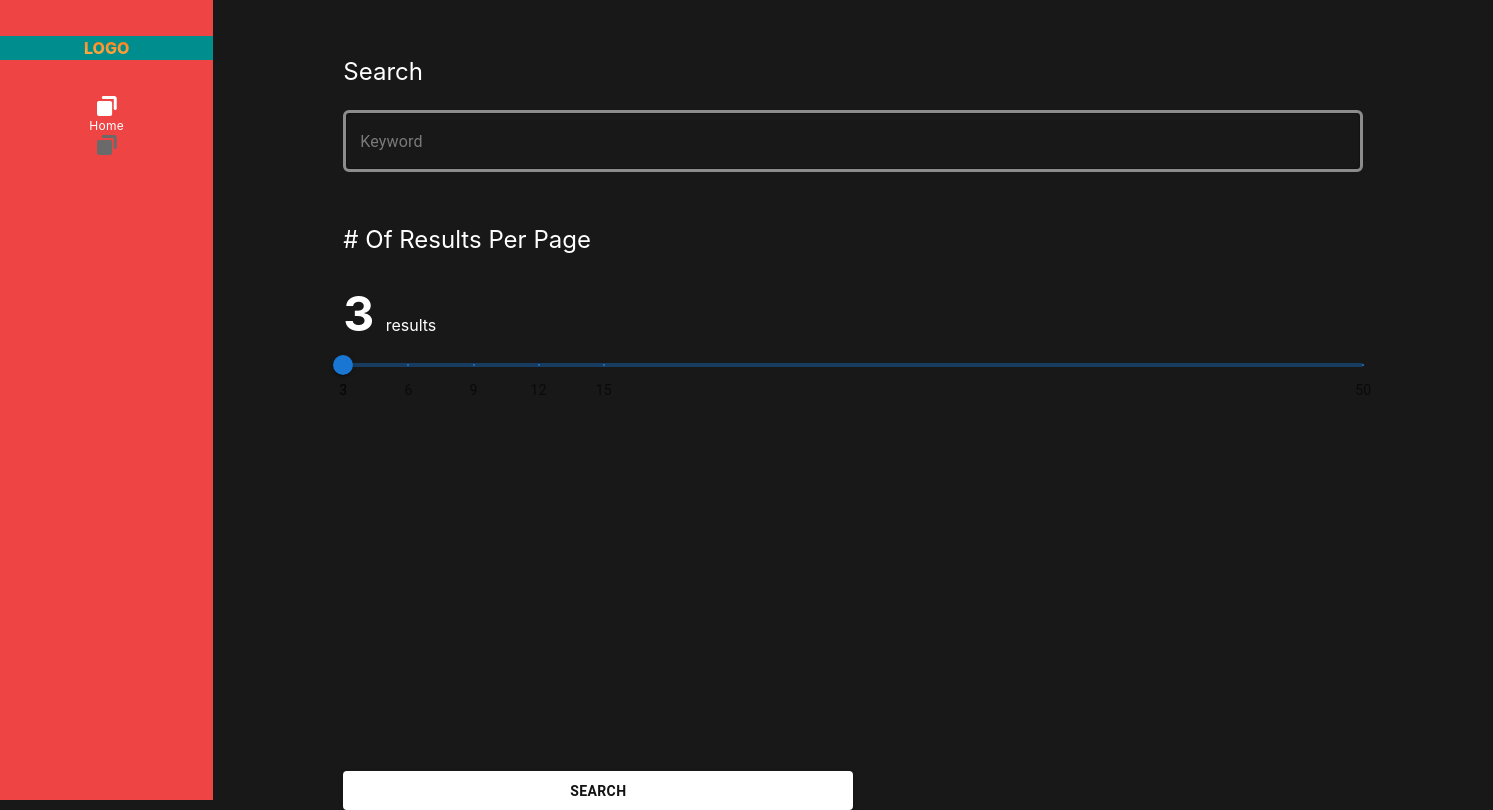
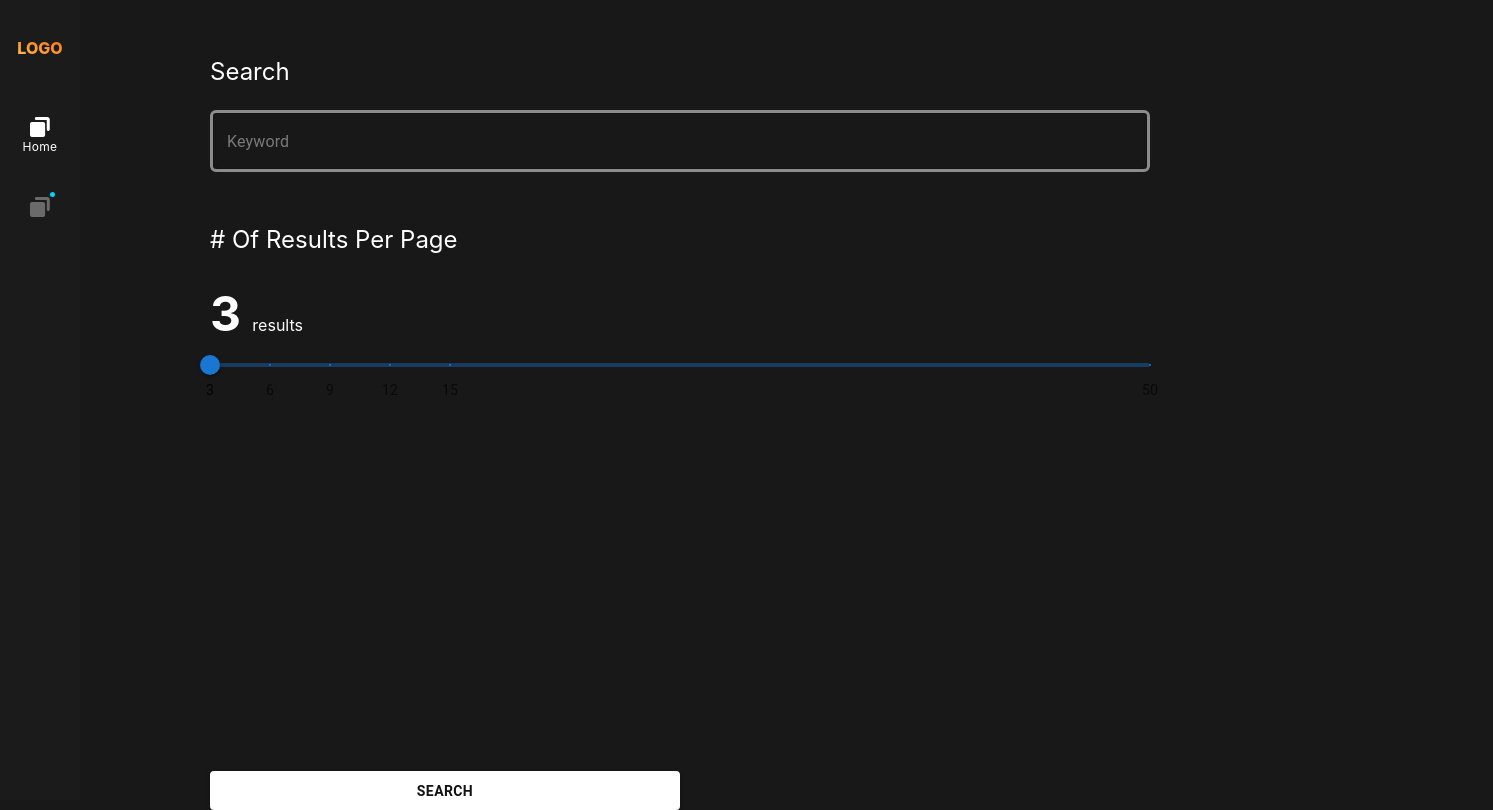
Before and after one commit to dickisujadi/aha, a React (Create React App) app: page / in a window 1280 px wide. Shown: the whole page, 1493 px wide, since content can reach past the window. Built offline with nearby package versions, Linux system fonts and the light colour scheme; no server answers.

Commit message:
sidebar styling and logic

```diff
--- a/src/App.tsx
+++ b/src/App.tsx
@@ -1,28 +1,11 @@
-import React from 'react';
-import { BrowserRouter as Router, Routes, Route } from 'react-router-dom';
 import './App.css';
-import { Sidebar } from './components/Sidebar';
-import { Home } from './pages/Home';
-import { Search } from './pages/Search';
-import { Tags } from './pages/Tags';
+import { Dashboard } from './pages/Dashboard';
 
 function App() {
   return (
-    <div className="App flex xs:flex-col w-screen">
-      <Router>
-        <div className='h-screen w-2/12 xs:h-[4.375rem] xs:w-screen'>
-          <Sidebar />
-        </div>
-
-        <div className='w-10/12'>
-          <Routes>
-            <Route path='/' element={<Home />} />
-            <Route path='/tags' element={<Tags />} />
-            <Route path='/search' element={<Search />} />
-          </Routes>
-        </div>
-      </Router>
-    </div>
+    <>
+      <Dashboard />
+    </>
   );
 }
 
--- a/src/components/Sidebar.tsx
+++ b/src/components/Sidebar.tsx
@@ -1,25 +1,33 @@
+import { useState } from "react";
 import { Link, useLocation } from "react-router-dom";
-import GetLogo from "../utilities/GetLogo";
+import GetLogo from "../ui/SidebarLogo";
 
-export function Sidebar() {
-    const currentLocation = useLocation();
-    const { pathname } = currentLocation;
+interface menu {
+    id: number,
+    location: string,
+    link: string,
+    isLoaded: boolean
+}
+interface SidebarProps{
+    menus: menu[],
+    onChangeLoaded: (location: string, status: boolean) => void
+}
+
+export function Sidebar({ menus, onChangeLoaded } : SidebarProps) {
+
 
     return (
-        <div className="w-full h-full bg-red-500 border-r-white flex flex-col xs:bg-[#181818]">
+        <div className="w-20 min-w-[5rem] h-screen bg-[#1B1B1B] border-r-white flex flex-col xs:bg-[#181818] xs:m-0 xs:h-fit xs:w-screen">
             <div className="my-9 font-extrabold text-transparent bg-clip-text bg-gradient-to-tr from-[#FFD25F] to-[#FF5C01] -backdrop-hue-rotate-180 uppercase text-center xs:text-left xs:mx-5">
                 Logo
             </div>
-            <div className="xs:hidden block">
-                <Link to='/'>
-                    <GetLogo location="home"/>
-                </Link>
-            </div>
-            <div className="xs:hidden block">
-                <Link to='/tags'>
-                    <GetLogo location="tags"/>
-                </Link>
-            </div>
+            {menus && menus.length && menus.map(menu => {
+                return <div className="xs:hidden block" onClick={() => onChangeLoaded(menu.location, true)}>
+                    <Link to={menu.link}>
+                        <GetLogo location={menu.location} isLoaded={menu.isLoaded}/>
+                    </Link>
+                </div>
+            })}
         </div>
     )
 }
--- /dev/null
+++ b/src/pages/Dashboard.tsx
@@ -0,0 +1,44 @@
+import { useState } from 'react';
+import { BrowserRouter as Router, Routes, Route } from 'react-router-dom';
+import { Sidebar } from '../components/Sidebar';
+import { Home } from './Home';
+import { Search } from './Search';
+import { Tags } from './Tags';
+
+export function Dashboard() {
+    const [menus, setMenus] = useState([
+        {
+            id: 1,
+            location: 'home',
+            link: '/',
+            isLoaded: true
+        },
+        {
+            id: 2,
+            location: 'tags',
+            link: '/tags',
+            isLoaded: false
+        }
+    ])
+
+    const loadedHandler = (location: string, status: boolean) => {
+        setMenus(currentMenu => {
+            let selectedMenu = currentMenu.find(menu => menu.location == location);
+            if(selectedMenu) {
+                selectedMenu.isLoaded = status;
+            }
+            return [...currentMenu]
+        })
+    }
+
+    return <div className="App flex xs:flex-col w-screen">
+        <Router>
+            <Sidebar menus={menus} onChangeLoaded={loadedHandler}/>
+            <Routes>
+            <Route path='/' element={<Home onChangeLoaded={loadedHandler}/>} />
+            <Route path='/tags' element={<Tags onChangeLoaded={loadedHandler}/>} />
+            <Route path='/search' element={<Search />} />
+            </Routes>
+        </Router>
+  </div>
+}
--- a/src/pages/Home.tsx
+++ b/src/pages/Home.tsx
@@ -7,11 +7,19 @@ import requests from "../utilities/requests";
 import { Profiles } from "../components/Profiles";
 import { Link } from "react-router-dom";
 
-export function Home() {
+interface HomeProps {
+    onChangeLoaded: (location: string, status: boolean) => void
+}
+
+export function Home({onChangeLoaded} : HomeProps) {
     const [activeTabIndex, setActiveTabIndex] = useState<string>('0');
     const [users, setUsers] = useState<User[]>([]);
     const [pageSize, setPageSize] = useState<number>(3);
     const [keywords, setKeywords] = useState<string>('');
+
+    useEffect(() => {
+        onChangeLoaded('home', true);
+    }, []);
 
     const updateUsers = (url : string) => {
         fetch(`${url}`)
--- a/src/pages/Tags.tsx
+++ b/src/pages/Tags.tsx
@@ -3,7 +3,11 @@ import { Tag } from "../typings";
 import TagCard from "../components/TagCard";
 import requests from "../utilities/requests";
 
-export function Tags() {
+interface TagsProps {
+    onChangeLoaded: (location: string, status: boolean) => void
+}
+
+export function Tags({ onChangeLoaded } : TagsProps) {
     const [tags, setTags] = useState<Tag[]>([])
 
     useEffect(() => {
@@ -11,7 +15,9 @@ export function Tags() {
         .then(result => result.json())
         .then(result => {
             setTags(result);
-        })
+        });
+
+        onChangeLoaded('tags', true);
     }, [])
 
     return (
--- /dev/null
+++ b/src/ui/SidebarLogo.tsx
@@ -0,0 +1,28 @@
+import { useEffect } from "react";
+import { useLocation } from "react-router-dom";
+import Active from "./../assets/active.svg";
+import Inactive from "./../assets/inactive.svg";
+
+interface GetLogoProps {
+    location : string | '',
+    isLoaded? : boolean | false,
+    onChangeIsLoaded? : (location: string, status: boolean) => void
+}
+
+export default function GetLogo({ location, isLoaded, onChangeIsLoaded }: GetLogoProps) {
+    const { pathname } = useLocation();
+    const currentLocation = location == 'home' ? '/' : `/${location}`;
+    let isActive = pathname === currentLocation ? true : false;
+
+    if(pathname === '/search' && location === 'home') isActive = true;
+
+    return (
+        <div className="my-4 min-h-[3rem]">
+            <div className="items-center flex flex-col">
+                {<div className={`h-[0.3125rem] w-[0.3125rem] ${!isLoaded && 'bg-[#00D1FF]'} rounded-full float-right ml-6`}></div>}
+                <img src={isActive? Active : Inactive} alt="active" className="mx-auto"/>
+            </div>
+            {isActive && <p className="capitalize font-normal text-xs leading-[1.125rem] tracking-wide">{location}</p>}
+        </div>
+    )
+}
--- a/src/utilities/GetLogo.tsx
+++ /dev/null
@@ -1,28 +0,0 @@
-import { useLocation } from "react-router-dom";
-import Active from "./../assets/active.svg";
-import Inactive from "./../assets/inactive.svg";
-
-interface GetLogoProps {
-    location : string,
-}
-
-export default function GetLogo({location}: GetLogoProps) {
-    const { pathname } = useLocation();
-    const currentLocation = location == 'home' ? '/' : `/${location}`;
-    let isActive = pathname === currentLocation ? true : false;
-
-    if(pathname === '/search' && location === 'home') isActive = true;
-
-    if(isActive) {
-        return (<>
-            <img src={Active} alt="active" className="mx-auto"/>
-            <p className="capitalize font-normal text-xs leading-[150%] tracking-wide">{location}</p>
-        </>
-        )
-    }
-
-    return (<>
-        <img src={Inactive} alt="active" className="mx-auto"/>
-    </>
-    )
-}
```
